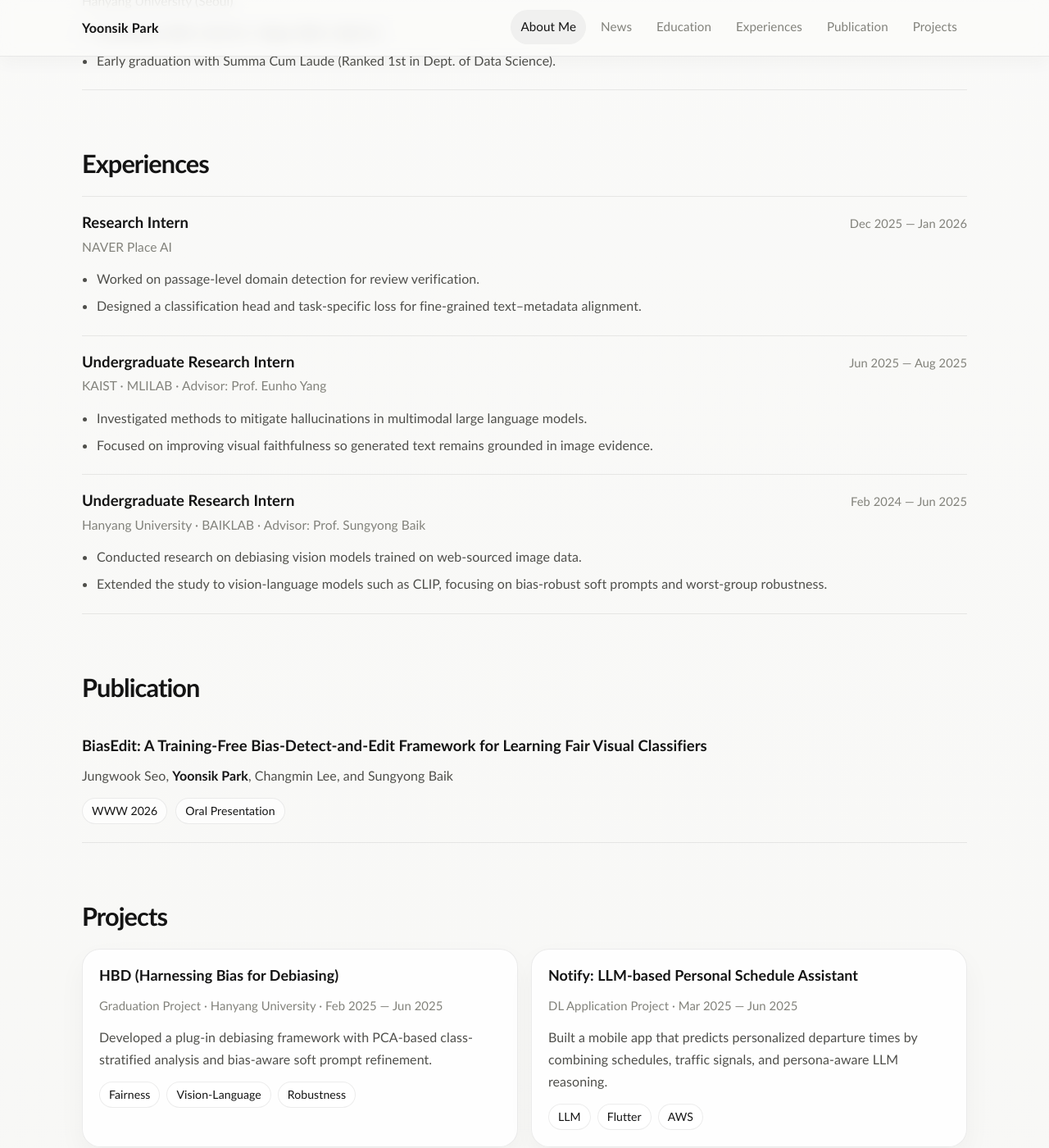
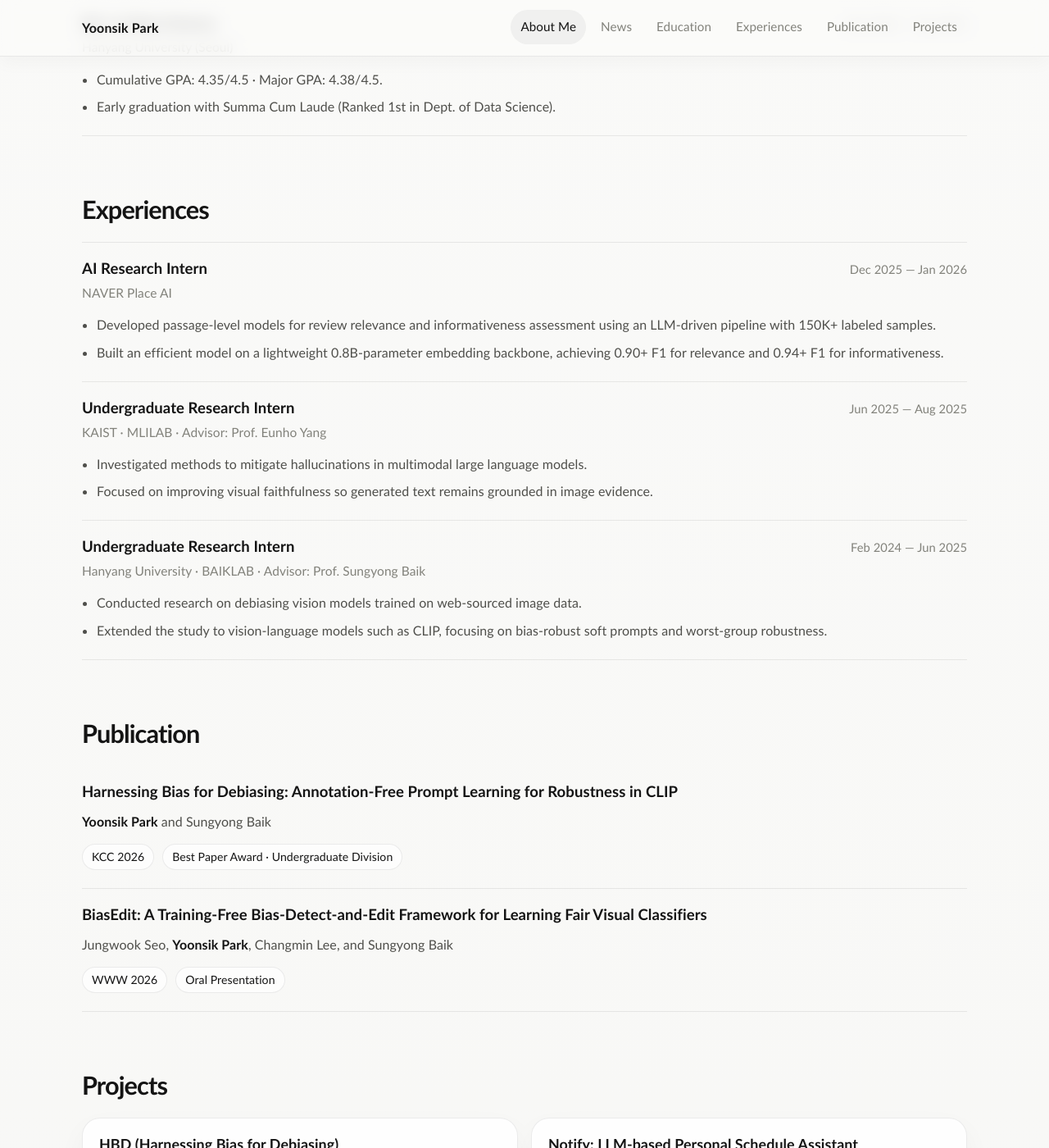
Before and after one commit to yoonsik-ai/yoonsik-ai.github.io, a Jekyll site: the page built from index.md, in a window 1280 px wide and 1400 px high, scrolled down 1479 px. Shown: the whole window at 82% size. Built offline with Jekyll 4.4.1, drawn with Linux system fonts in a browser that asks for light colours; some of the changed text lies outside the part shown.

Commit message:
Update NAVER experience and add KCC 2026 award

```diff
--- a/index.md
+++ b/index.md
@@ -72,9 +72,16 @@ description: Yoonsik Park
 <section id="news" class="section reveal">
   <h2 class="section-title">News</h2>
 
+
+
   <div class="news-list simple-list">
+     <article class="news-row">
+       <div class="row-date">Jul. 2026</div>
+       <div class="row-body">🏆 HBD received the Best Paper Award (Undergraduate Division) at KCC 2026.</div>
+     </article>
+
     <article class="news-row">
-      <div class="row-date">2026</div>
+      <div class="row-date">Jan.2026</div>
       <div class="row-body">📄 BiasEdit accepted to WWW 2026 (Oral Presentation). My first Paper!</div>
     </article>
 
@@ -154,14 +161,14 @@ description: Yoonsik Park
     <article class="entry">
       <div class="entry-head">
         <div>
-          <h3 class="entry-title">Research Intern</h3>
+          <h3 class="entry-title">AI Research Intern</h3>
           <p class="entry-subtitle">NAVER Place AI</p>
         </div>
         <div class="entry-date">Dec 2025 — Jan 2026</div>
       </div>
       <ul class="entry-points">
-        <li>Worked on passage-level domain detection for review verification.</li>
-        <li>Designed a classification head and task-specific loss for fine-grained text–metadata alignment.</li>
+        <li>Developed passage-level models for review relevance and informativeness assessment using an LLM-driven pipeline with 150K+ labeled samples.</li>
+        <li>Built an efficient model on a lightweight 0.8B-parameter embedding backbone, achieving 0.90+ F1 for relevance and 0.94+ F1 for informativeness.</li>
       </ul>
     </article>
 
@@ -201,6 +208,14 @@ description: Yoonsik Park
 
 <section id="publication" class="section reveal">
   <h2 class="section-title">Publication</h2>
+  <article class="publication-item simple-list-item">
+    <h3 class="entry-title">Harnessing Bias for Debiasing: Annotation-Free Prompt Learning for Robustness in CLIP</h3>
+    <p class="publication-authors"><strong>Yoonsik Park</strong> and Sungyong Baik</p>
+    <div class="publication-meta">
+      <span class="meta-chip">KCC 2026</span>
+      <span class="meta-chip">Best Paper Award · Undergraduate Division</span>
+    </div>
+  </article>
 
   <article class="publication-item simple-list-item">
     <h3 class="entry-title">BiasEdit: A Training-Free Bias-Detect-and-Edit Framework for Learning Fair Visual Classifiers</h3>
@@ -224,7 +239,7 @@ description: Yoonsik Park
       <h3>HBD (Harnessing Bias for Debiasing)</h3>
       <p class="project-meta">Graduation Project · Hanyang University · Feb 2025 — Jun 2025</p>
       <p>
-        Developed a plug-in debiasing framework with PCA-based class-stratified analysis and bias-aware soft prompt refinement.
+        Developed an annotation-free CLIP prompt-learning framework that discovers pseudo-groups and combines bias-conflict and performance signals to improve worst-group robustness.
       </p>
       <div class="project-tags">
         <span class="tag">Fairness</span>
```
